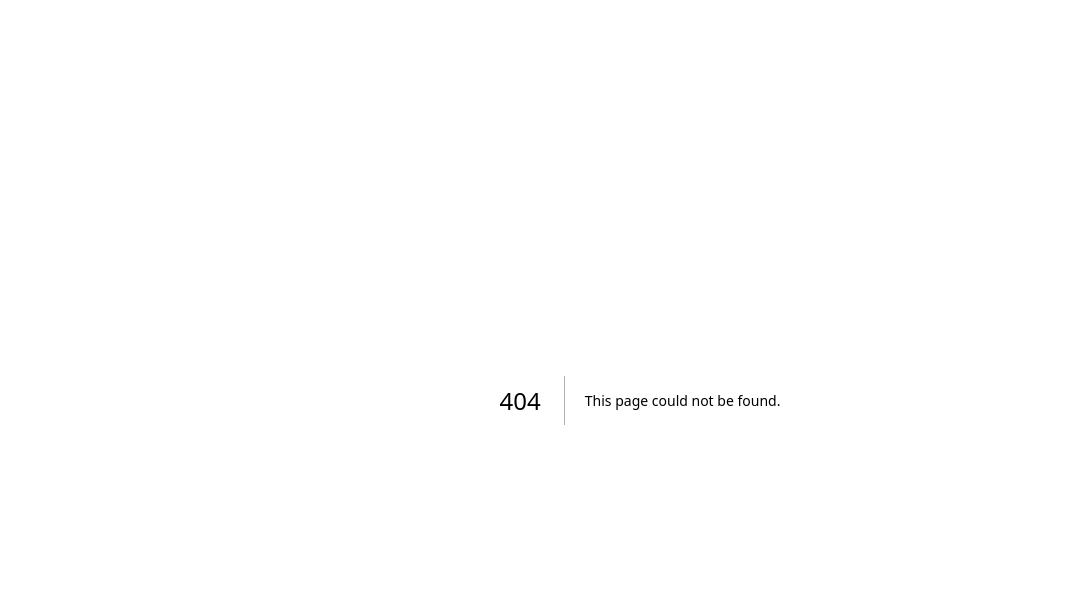
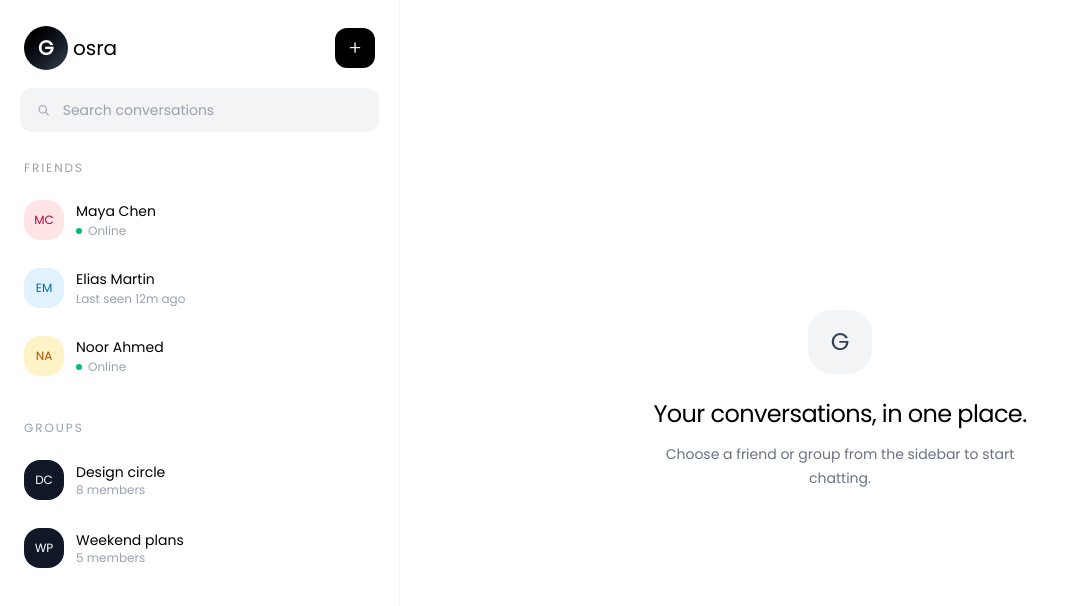
Before and after one commit to khelifakoussai1820/WebSocket-chat-APP-, a Next.js app in the folder apps/web/: page /chat in a window 1280 px wide. Before the commit this address had no page. Shown: the top 606 px of the page, without its empty margins (0-1066 px from the left). Built offline with nearby package versions, Linux system fonts and the light colour scheme.

Commit message:
terminer JWT & creation page chat

```diff
--- /dev/null
+++ b/apps/web/app/api/auth/[...nextauth]/route.js
@@ -0,0 +1,3 @@
+import { handlers } from "@/lib/auth";
+
+export const { GET, POST } = handlers;
--- /dev/null
+++ b/apps/web/app/chat/page.js
@@ -0,0 +1,9 @@
+import ChatShell from "@/components/chat/ChatShell";
+
+export const metadata = {
+  title: "Chat | Gosra",
+};
+
+export default function ChatPage() {
+  return <ChatShell />;
+}
--- a/apps/web/components/auth/AuthShell.jsx
+++ b/apps/web/components/auth/AuthShell.jsx
@@ -4,6 +4,7 @@ import Link from "next/link";
 import { useForm } from "react-hook-form";
 import Logo from "@/components/logo";
 import { useRouter } from "next/navigation";
+import { signIn } from "next-auth/react";
 
 const fieldClass =
   "mt-2 w-full rounded-xl border bg-white px-4 py-3 text-sm text-black outline-none transition placeholder:text-gray-400 focus:border-black";
@@ -34,9 +35,10 @@ export default function AuthShell({ mode }) {
 
   const onSubmit = async (data) => {
     try {
+      if (isSignup) {
         const response = await fetch("/api/auth/signup", {
           method: "POST",
-        header: {
+          headers: {
             "Content-Type": "application/json",
           },
           body: JSON.stringify(data),
@@ -49,14 +51,25 @@ export default function AuthShell({ mode }) {
           return;
         }
 
-      if (isSignup) {
         router.push(`/verify-email?email=${encodeURIComponent(data.email)}`);
+
         return;
       }
 
-      console.log("Account Created", result);
+      const result = await signIn("credentials", {
+        email: data.email,
+        password: data.password,
+        redirect: false,
+      });
+
+      if (result?.error) {
+        console.error("Invalid email or password");
+        return;
+      }
+
+      router.push("/chat");
     } catch (error) {
-      console.error("Signup error ", error);
+      console.error("Authentication error:", error);
     }
   };
 
--- /dev/null
+++ b/apps/web/components/chat/ChatShell.jsx
@@ -0,0 +1,108 @@
+import Logo from "@/components/logo";
+
+const friends = [
+  { name: "Maya Chen", status: "Online", initials: "MC", color: "bg-rose-100 text-rose-700" },
+  { name: "Elias Martin", status: "Last seen 12m ago", initials: "EM", color: "bg-sky-100 text-sky-700" },
+  { name: "Noor Ahmed", status: "Online", initials: "NA", color: "bg-amber-100 text-amber-700" },
+];
+
+const groups = [
+  { name: "Design circle", members: "8 members", initials: "DC" },
+  { name: "Weekend plans", members: "5 members", initials: "WP" },
+];
+
+function Avatar({ initials, color = "bg-gray-100 text-gray-700" }) {
+  return (
+    <span
+      className={`flex h-10 w-10 shrink-0 items-center justify-center rounded-2xl text-xs font-medium ${color}`}
+    >
+      {initials}
+    </span>
+  );
+}
+
+function SearchIcon() {
+  return (
+    <svg viewBox="0 0 24 24" aria-hidden="true" className="h-4 w-4">
+      <circle cx="11" cy="11" r="6" fill="none" stroke="currentColor" strokeWidth="1.8" />
+      <path d="m16 16 4 4" fill="none" stroke="currentColor" strokeWidth="1.8" strokeLinecap="round" />
+    </svg>
+  );
+}
+
+export default function ChatShell() {
+  return (
+    <main className="min-h-screen bg-white font-poppins">
+      <div className="flex min-h-screen w-full overflow-hidden bg-white">
+        <aside className="flex w-full shrink-0 flex-col border-r border-gray-100 sm:w-[22rem] lg:w-[25rem]">
+          <div className="flex items-center justify-between px-6 pb-5 pt-7">
+            <Logo />
+            <button
+              type="button"
+              aria-label="Start a new conversation"
+              className="flex h-10 w-10 items-center justify-center rounded-xl bg-black text-xl font-light text-white transition hover:bg-gray-800"
+            >
+              +
+            </button>
+          </div>
+
+          <div className="px-5">
+            <label className="flex items-center gap-3 rounded-xl bg-gray-100 px-4 py-3 text-gray-400">
+              <SearchIcon />
+              <input
+                type="search"
+                placeholder="Search conversations"
+                className="w-full bg-transparent text-sm text-black outline-none placeholder:text-gray-400"
+              />
+            </label>
+          </div>
+
+          <div className="mt-7 overflow-y-auto px-3 pb-5">
+            <section aria-labelledby="friends-heading">
+              <h2 id="friends-heading" className="px-3 text-xs font-medium uppercase tracking-[0.16em] text-gray-400">
+                Friends
+              </h2>
+              <div className="mt-3 space-y-1">
+                {friends.map((friend) => (
+                  <button key={friend.name} type="button" className="flex w-full items-center gap-3 rounded-2xl px-3 py-3 text-left transition hover:bg-gray-50">
+                    <Avatar initials={friend.initials} color={friend.color} />
+                    <span className="min-w-0 flex-1">
+                      <span className="block truncate text-sm font-medium text-black">{friend.name}</span>
+                      <span className="mt-0.5 flex items-center gap-1.5 text-xs text-gray-400">
+                        {friend.status === "Online" && <span className="h-1.5 w-1.5 rounded-full bg-emerald-500" />}
+                        {friend.status}
+                      </span>
+                    </span>
+                  </button>
+                ))}
+              </div>
+            </section>
+
+            <section aria-labelledby="groups-heading" className="mt-8">
+              <h2 id="groups-heading" className="px-3 text-xs font-medium uppercase tracking-[0.16em] text-gray-400">
+                Groups
+              </h2>
+              <div className="mt-3 space-y-1">
+                {groups.map((group) => (
+                  <button key={group.name} type="button" className="flex w-full items-center gap-3 rounded-2xl px-3 py-3 text-left transition hover:bg-gray-50">
+                    <Avatar initials={group.initials} color="bg-gray-900 text-white" />
+                    <span className="min-w-0">
+                      <span className="block truncate text-sm font-medium text-black">{group.name}</span>
+                      <span className="block text-xs text-gray-400">{group.members}</span>
+                    </span>
+                  </button>
+                ))}
+              </div>
+            </section>
+          </div>
+        </aside>
+
+        <section className="hidden flex-1 flex-col items-center justify-center bg-white px-8 text-center sm:flex">
+          <div className="flex h-16 w-16 items-center justify-center rounded-3xl bg-gray-100 text-2xl text-gray-700">G</div>
+          <h1 className="mt-6 text-2xl font-medium tracking-tight text-black">Your conversations, in one place.</h1>
+          <p className="mt-3 max-w-sm text-sm leading-6 text-gray-500">Choose a friend or group from the sidebar to start chatting.</p>
+        </section>
+      </div>
+    </main>
+  );
+}
--- /dev/null
+++ b/apps/web/lib/auth.js
@@ -0,0 +1,60 @@
+import NextAuth from "next-auth";
+import Credentials from "next-auth/providers/credentials";
+import bcrypt from "bcryptjs";
+
+import { prisma } from "@/lib/prisma";
+
+export const { handlers, auth, signIn, signOut } = NextAuth({
+  session: {
+    strategy: "jwt",
+  },
+
+  providers: [
+    Credentials({
+      name: "Credentials",
+
+      credentials: {
+        email: {
+          label: "Email",
+          type: "email",
+        },
+        password: {
+          label: "Password",
+          type: "password",
+        },
+      },
+
+      async authorize(credentials) {
+        if (!credentials?.email || !credentials?.password) {
+          return null;
+        }
+
+        const user = await prisma.user.findUnique({
+          where: {
+            email: credentials.email,
+          },
+        });
+
+        if (!user || !user.emailVerified) {
+          return null;
+        }
+
+        const isPasswordValid = await bcrypt.compare(
+          credentials.password,
+          user.password,
+        );
+
+        if (!isPasswordValid) {
+          return null;
+        }
+
+        return {
+          id: String(user.id),
+          email: user.email,
+          firstName: user.firstName,
+          lastName: user.lastName,
+        };
+      },
+    }),
+  ],
+});
```
Also changed, not shown: 2 other files (tests, documents, lock files or other folders). Lines whose indentation alone changed are shown as unchanged.
